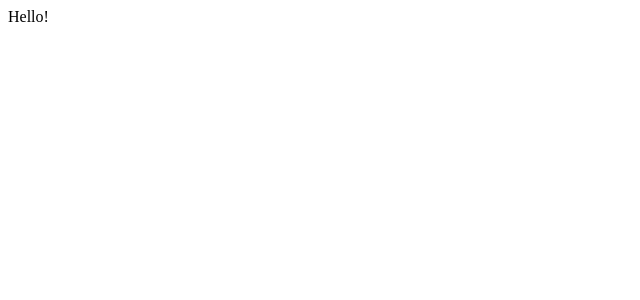
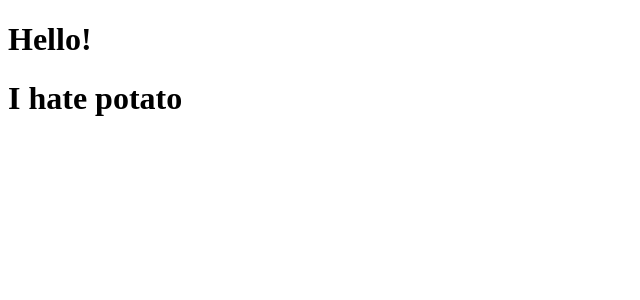
Before and after one commit to kimute/my_movie_app, a React (Create React App) app: page / in a window 1280 px wide. Shown: the top 300 px of the page, without its empty margins (0-640 px from the left). Built offline with nearby package versions, Linux system fonts and the light colour scheme.

Commit message:
create test code

```diff
--- a/src/App.js
+++ b/src/App.js
@@ -1,7 +1,15 @@
 import React from 'react';
 
+function Potato(){
+  return <h1>I hate potato</h1>
+}
 function App() {
-  return <div>Hello!</div>;
+  return (
+  <div>
+    <h1>Hello!</h1>
+    <Potato />
+  </div>
+  );
 }
 
 export default App;
```
